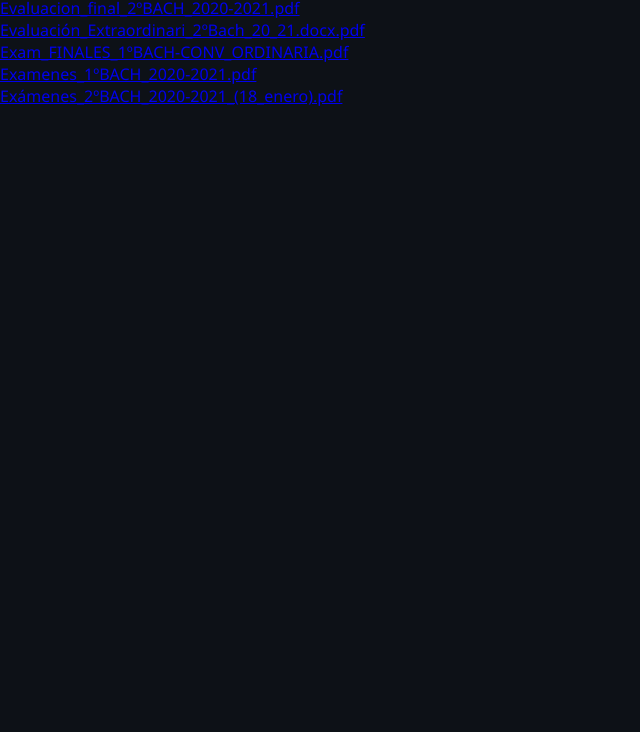
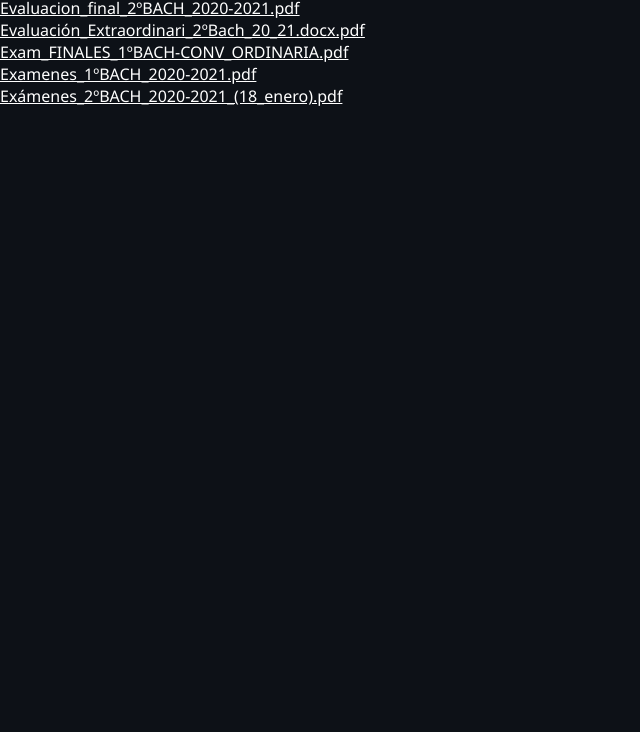
Before and after one commit to ARCHIV3D/bg, a plain HTML site: page files/de.luna/avalina/index.html in a window 1280 px wide. Shown: the part 68-800 px from the top of the page, without its empty margins (0-640 px from the left). Drawn offline with Linux system fonts and the light colour scheme.

Commit message:
Update index.html

```diff
--- a/files/de.luna/avalina/index.html
+++ b/files/de.luna/avalina/index.html
@@ -17,6 +17,9 @@
 		color: #EEE;
 		background-color: #0D1117;
 	}
+	a {
+		color: #FFF;
+	}
 	</style>
 </head>
 <body>
```
